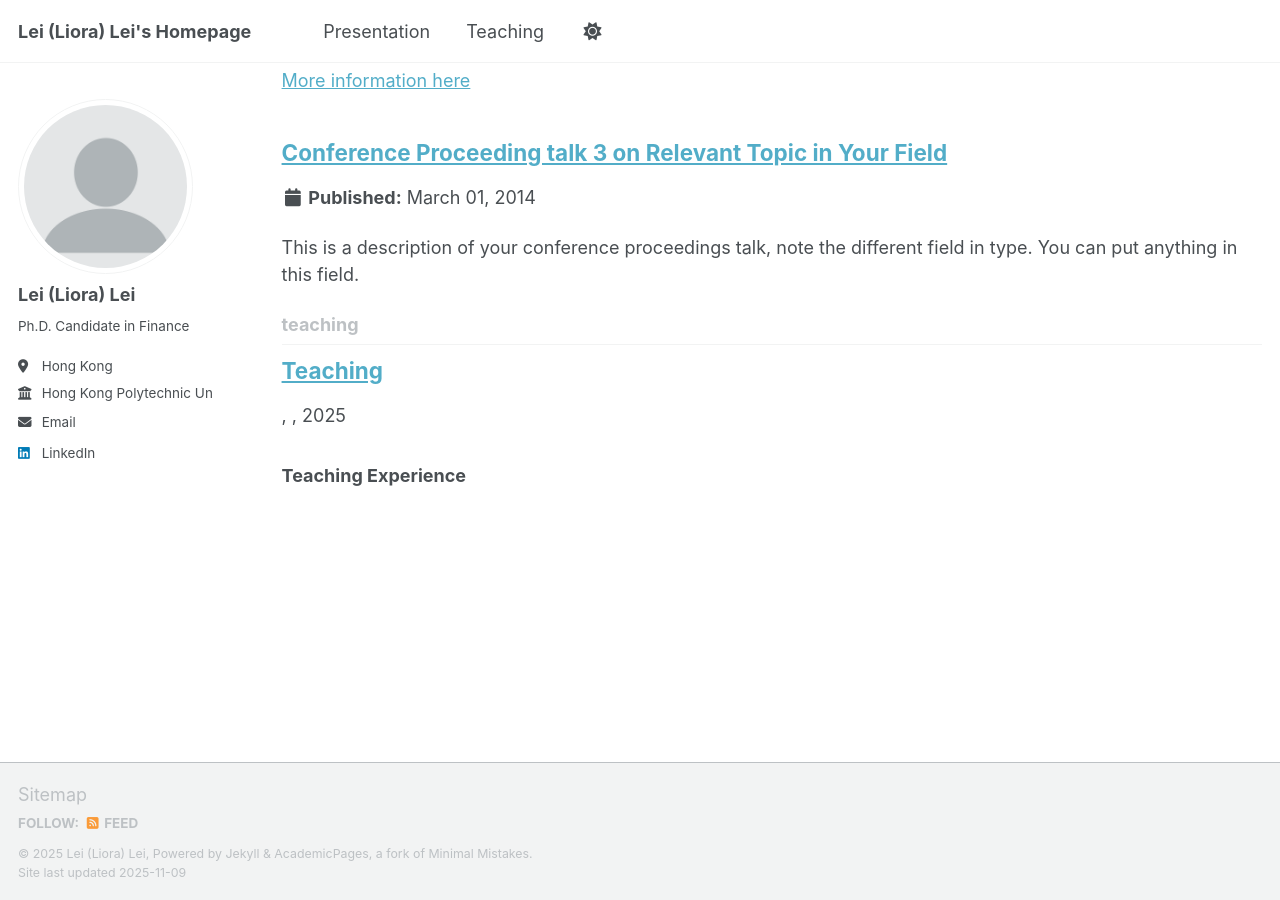
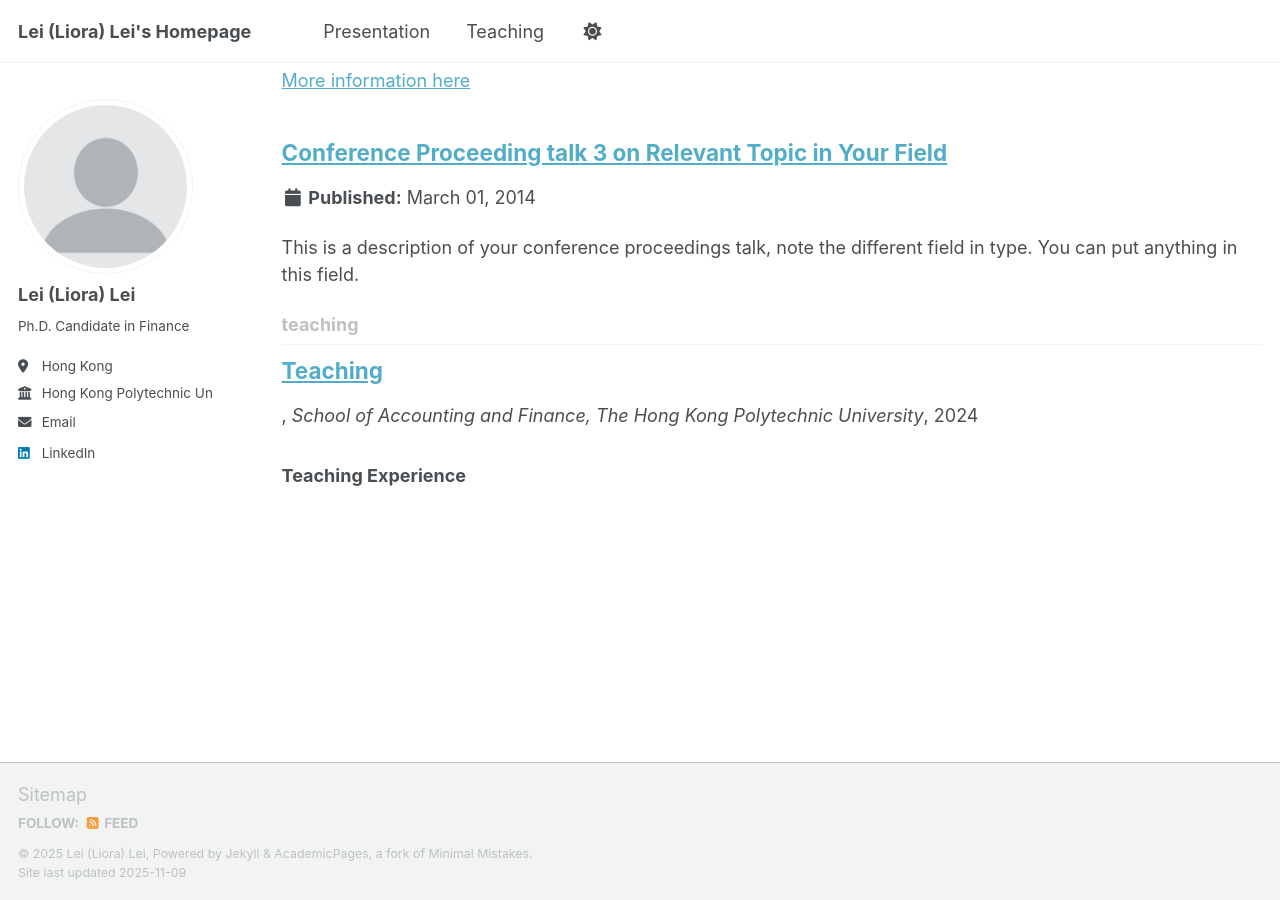
Before and after one commit to Liora-Lei/Lei-Lei, a Jekyll site: the page built from _pages/collection-archive.html, in a window 1280 px wide and 900 px high, scrolled down 2793 px. Built offline with Jekyll 4.4.1, drawn with Linux system fonts in a browser that asks for light colours; a script that is not in the unit is left out.

Commit message:
Change layout to single and add venue information
Updated layout and added venue and location details.

```diff
--- a/_teaching/teaching.md
+++ b/_teaching/teaching.md
@@ -1,9 +1,15 @@
 ---
-layout: page
+layout: single
 title: "Teaching"
 collection: teaching
 permalink: /teaching/
 author_profile: true
+date: 2024-10-01
+venue: "School of Accounting and Finance, The Hong Kong Polytechnic University"
+location: "Hong Kong"
+read_time: false
+share: false
+comments: false
 ---
 
 ### **Teaching Experience**
```
